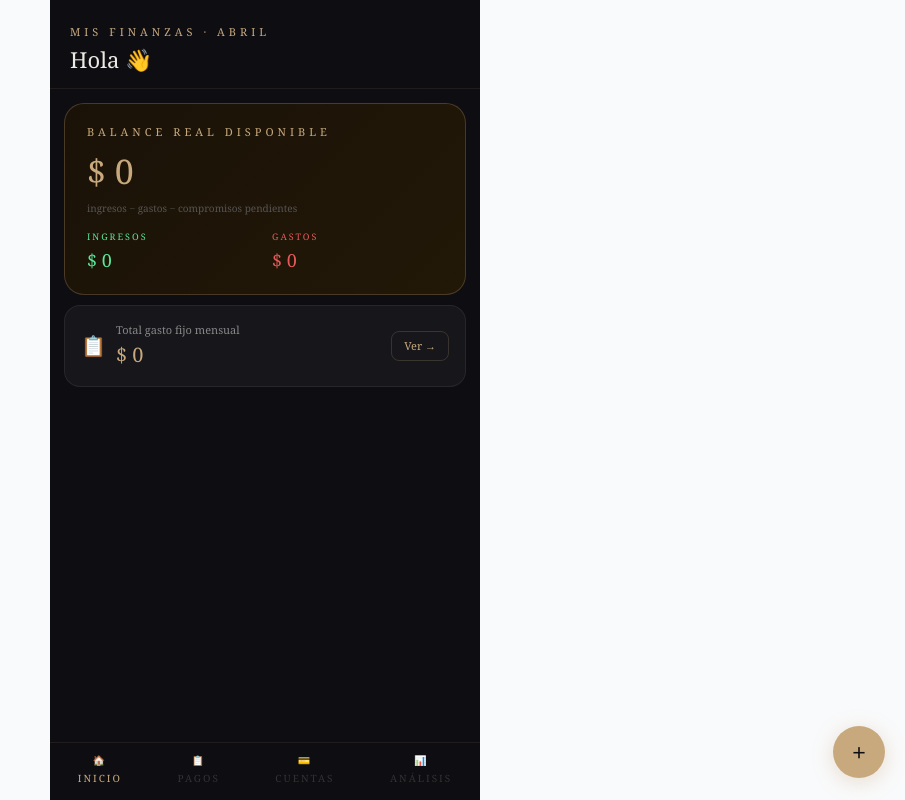
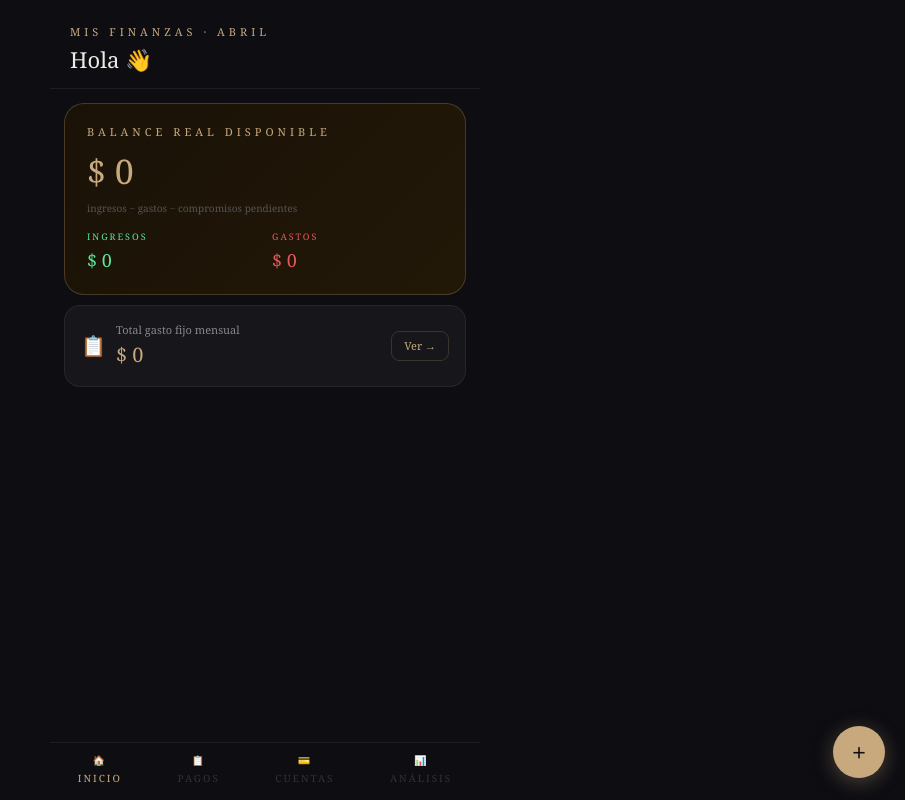
Before and after one commit to phopymartinez-beep/mis-finanzas, a React (Vite) app: page / in a window 1280 px wide. Shown: the whole page, without its empty margins (375-1280 px from the left). Built offline with nearby package versions, Linux system fonts and the light colour scheme.

Commit message:
Update index.css

```diff
--- a/src/index.css
+++ b/src/index.css
@@ -1,3 +1,14 @@
+* {
+  margin: 0;
+  padding: 0;
+  box-sizing: border-box;
+}
+
+html, body, #root {
+  background-color: #0D0D12;
+  min-height: 100vh;
+}
+
 @tailwind base;
 @tailwind components;
 @tailwind utilities;
```
